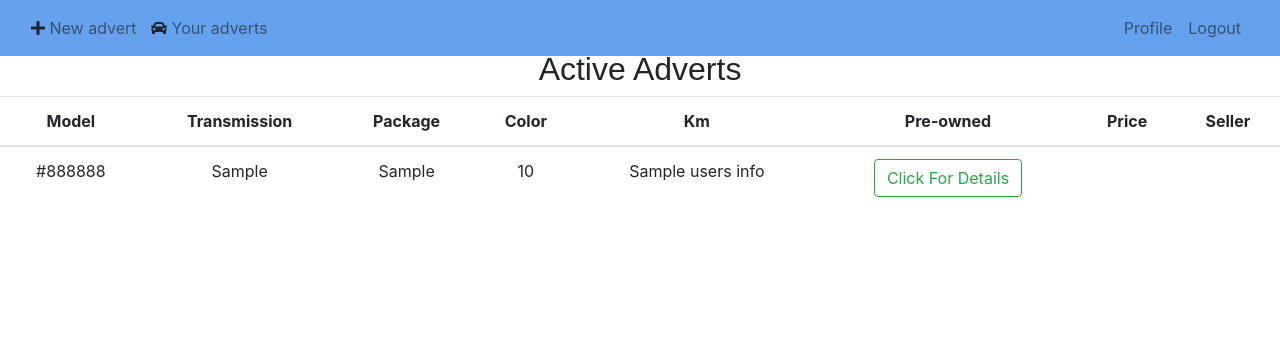
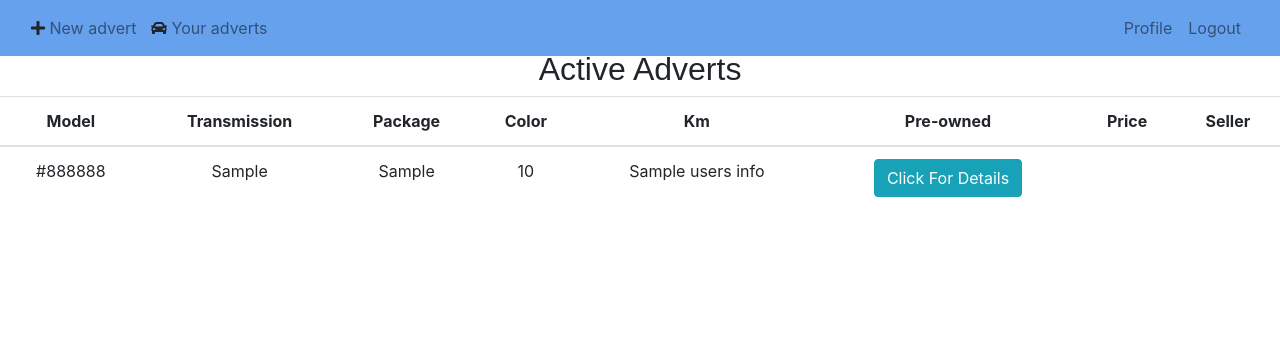
Before and after one commit to Bil-372-Proje-8-Organization/Bil372_Proje_8, a Flask app: template templates/home.html in a window 1280 px wide. Shown: the top 356 px of the page. Run offline with Flask 2, Linux system fonts and the light colour scheme; the template is opened without the code that fills it: most values are stand-ins (such as "Sample title", 1, 10 or a date in 2020); parts of the project's set-up code (start-up, migrations or seed data) failed here and were passed over; some libraries are stand-ins or nearby versions.

Commit message:
Update
Details button's type changed

```diff
--- a/templates/home.html
+++ b/templates/home.html
@@ -114,7 +114,7 @@
                           {%endfor%}
 
                           <td class="align-middle">
-                            <a href="{{ url_for('detailsAdvert',id=advert.ad_no) }}" class="btn btn-outline-success" >Click For Details</a>
+                            <a href="{{ url_for('detailsAdvert',id=advert.ad_no) }}" class="btn btn-info" >Click For Details</a>
                           </td>
                       </tr>
                   {%endfor%}
```
